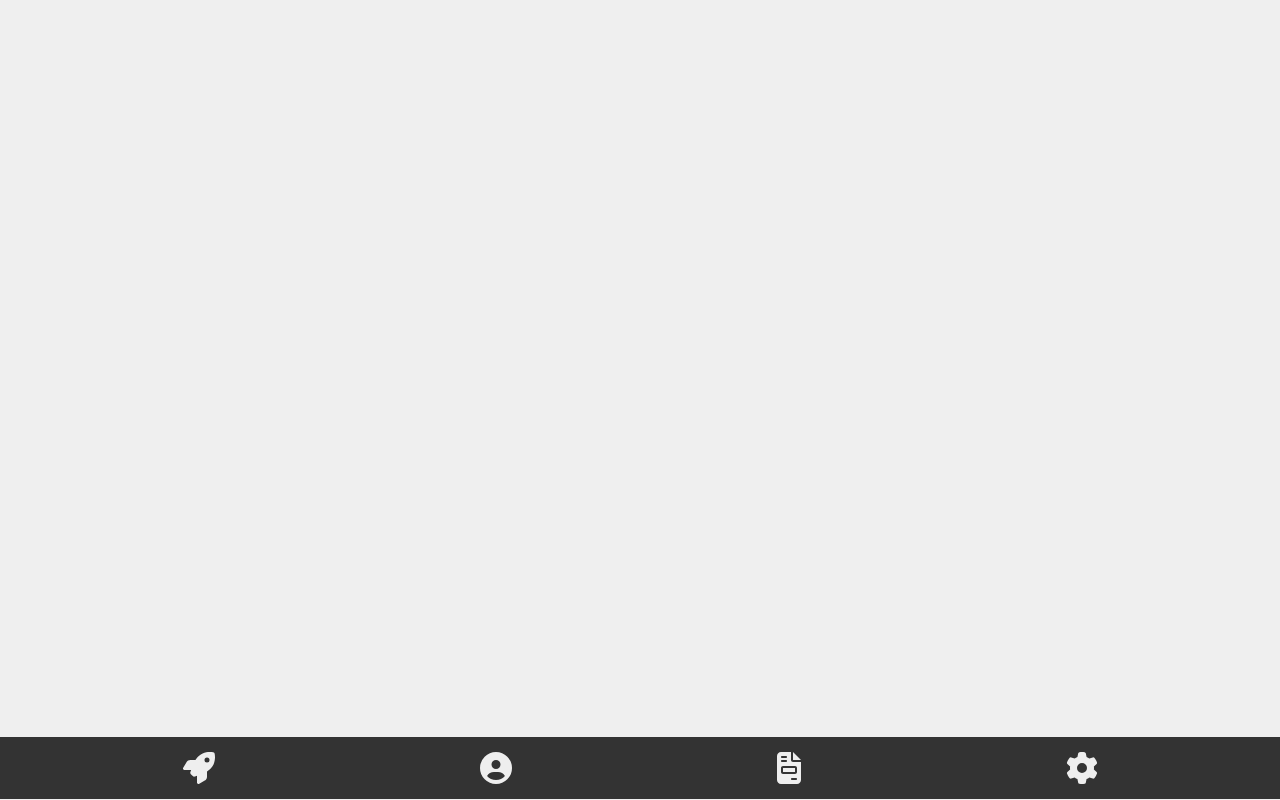
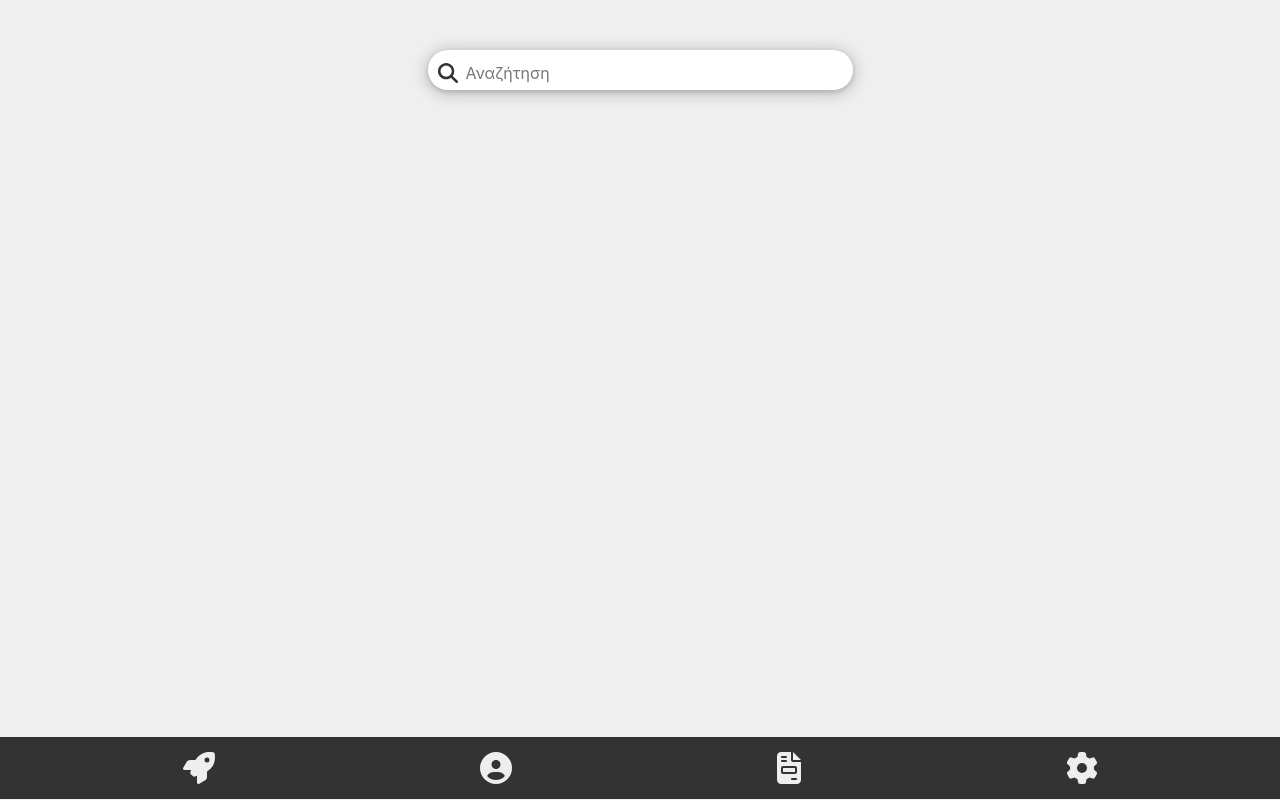
Before and after one commit to ktsalik/order-keep, a React (Create React App) app: page /backoffice/search in a window 1280 px wide. Before the commit this address had no page. Built offline with nearby package versions, Linux system fonts and the light colour scheme; a web font is replaced by a local one.

Commit message:
add search

```diff
--- a/package.json
+++ b/package.json
@@ -2,6 +2,7 @@
   "name": "backoffice",
   "version": "0.1.0",
   "private": true,
+  "homepage": "/backoffice",
   "dependencies": {
     "@fortawesome/fontawesome-svg-core": "^6.2.1",
     "@fortawesome/free-solid-svg-icons": "^6.2.1",
--- a/src/App.js
+++ b/src/App.js
@@ -6,17 +6,19 @@ import Menu from './features/menu/Menu';
 import NewCustomer from './features/new-customer/NewCustomer';
 import 'animate.css';
 import Customer from './features/customer/Customer';
+import Search from './features/search/Search';
 
 function App() {
   return (
     <div className="App">
-      <BrowserRouter>
+      <BrowserRouter basename="/backoffice">
         <main>
           <Routes>
             <Route path="/" element={<Menu />}></Route>
             <Route path="/customers" element={<Customers />}></Route>
             <Route path="/new-customer" element={<NewCustomer />}></Route>
             <Route path="/customer/:id" element={<Customer />}></Route>
+            <Route path="/search" element={<Search />}></Route>
           </Routes>
         </main>
 
--- a/src/features/customers/Customers.scss
+++ b/src/features/customers/Customers.scss
@@ -33,7 +33,6 @@
       tbody {
 
         tr {
-          // border-top: 1px solid $input-border-color;
           box-shadow: rgba(50, 50, 93, 0.25) 0px 2px 5px -1px, rgba(0, 0, 0, 0.3) 0px 1px 3px -1px;
           cursor: pointer;
 
--- a/src/features/input/Input.scss
+++ b/src/features/input/Input.scss
@@ -15,7 +15,7 @@
     width: calc(100% - 10px - 10px);
     padding: 15px 10px;
     border-radius: 5px;
-    background-color: #FFFFFF;
+    background-color: $input-background-color;
     font-size: 16px;
   }
 
@@ -23,6 +23,6 @@
     position: absolute;
     top: 16px;
     left: 11px;
-    color: $placeholder-color;
+    color: $placeholder-text-color;
   }
 }
--- a/src/features/menu/Menu.js
+++ b/src/features/menu/Menu.js
@@ -28,7 +28,7 @@ const Menu = (props) => {
         <FontAwesomeIcon icon={faFileCirclePlus} size="2x" />
         <span>{t.menu.newOrder}</span>
       </Link>
-      <Link className={`option ${positionOptions ? 'positioned' : ''}`} to="/">
+      <Link className={`option ${positionOptions ? 'positioned' : ''}`} to="/search">
         <FontAwesomeIcon icon={faSearchPlus} size="2x" />
         <span>{t.menu.search}</span>
       </Link>
--- /dev/null
+++ b/src/features/search/Search.js
@@ -0,0 +1,124 @@
+import { faSearch } from '@fortawesome/free-solid-svg-icons';
+import { FontAwesomeIcon } from '@fortawesome/react-fontawesome';
+import { useRef, useState, useEffect } from 'react';
+import './Search.scss';
+import request from '../../request';
+import { useNavigate } from 'react-router-dom';
+
+const Search = (props) => {
+  const [value, setValue] = useState('');
+  const inputElRef = useRef(null);
+  const placeholderElRef = useRef(null);
+  const [quickSearchResults, setQuickSearchResults] = useState([]);
+
+  const navigate = useNavigate();
+
+  useEffect(() => {
+    if (value.length >= 2) {
+      request.get(`quick-search/${value}`).then((response) => {
+        let data = response.data;
+
+        data.sort((a, b) => {
+          const aAttributeIndexOnName = a.name.indexOf(a.attribute);
+          const bAttributeIndexOnName = b.name.indexOf(b.attribute);
+
+          if (aAttributeIndexOnName > -1 && bAttributeIndexOnName === -1) {
+            return -1;
+          } else if (bAttributeIndexOnName > -1 && aAttributeIndexOnName === -1) {
+            return 1;
+          } else {
+            if (a.position > b.position) {
+              return 1;
+            } else {
+              return -1;
+            }
+          }
+        });
+
+        setQuickSearchResults(data)
+      });
+    } else {
+      setQuickSearchResults([]);
+    }
+  }, [value]);
+
+  const onPlaceholderClick = () => {
+    inputElRef.current.focus();
+  };
+
+  const onInputFocus = () => {
+    placeholderElRef.current.classList.add('d-none');
+  };
+
+  const onInputBlur = () => {
+    if (value.trim().length === 0) {
+      placeholderElRef.current.classList.remove('d-none');
+    }
+  };
+
+  const onInputChange = (e) => {
+    setValue(e.target.value);
+  };
+
+  return (
+    <div className="Search">
+      <div className="search-bar">
+        <div className={`input ${quickSearchResults.length > 0 ? 'has-suggestions' : ''}`}>
+          <FontAwesomeIcon className="icon" icon={faSearch} size="lg" />
+
+          <input
+            type="text"
+            ref={inputElRef}
+            value={value}
+            onChange={onInputChange}
+            onFocus={onInputFocus}
+            onBlur={onInputBlur}
+          />
+
+          <div
+            className="placeholder"
+            ref={placeholderElRef}
+            onClick={onPlaceholderClick}
+          >
+            Αναζήτηση
+          </div>
+
+          <div className={`results ${quickSearchResults.length > 0 ? '' : 'd-none'}`}>
+            {
+              quickSearchResults.map((result, i) => {
+                const attributeIndexOnName = result.name.indexOf(result.attribute);
+
+                let name = result.name;
+                let attribute = result.attribute;
+                if (attributeIndexOnName > -1) {
+                  name = result.name.slice(0, attributeIndexOnName);
+                  name += '<b>';
+                  name += result.attribute;
+                  name += '</b>';
+                  name += result.name.slice(attributeIndexOnName + result.attribute.length);
+                } else {
+                  attribute = result.attribute.substr(0, result.position);
+                  attribute += '<b>';
+                  attribute += result.attribute.substr(result.position, value.length);
+                  attribute += '</b>';
+                  attribute += result.attribute.substr(result.position + value.length);
+                }
+
+                return (
+                  <div className="" key={i} onClick={() => {
+                    navigate(`/customer/${result.id}`);
+                  }}>
+                    <span dangerouslySetInnerHTML={{ __html: name }}></span>
+                    <span dangerouslySetInnerHTML={{ __html: attribute }} className={`${attributeIndexOnName > -1 ? 'd-none' : ''}`}></span>
+                  </div>
+                );
+              })
+            }
+          </div>
+        </div>
+      </div>
+    </div>
+  );
+}
+
+export default Search;
--- /dev/null
+++ b/src/features/search/Search.scss
@@ -0,0 +1,75 @@
+@import '../../variables.scss';
+
+.Search {
+
+  .search-bar {
+    margin-top: 50px;
+
+    .input {
+      position: relative;
+      width: 425px;
+      max-width: calc(100% - 20px - 20px);
+      margin: 0 auto;
+
+      &.has-suggestions {
+
+        input {
+          border-bottom-left-radius: 0;
+          border-bottom-right-radius: 0;
+        }
+      }
+
+      .icon {
+        position: absolute;
+        top: 13px;
+        left: 10px;
+      }
+
+      input {
+        all: none;
+        outline: none;
+        border: none;
+        width: calc(100% - 15px - 38px);
+        padding: 10px 15px;
+        padding-left: 38px;
+        border-radius: 27px;
+        background-color: $input-background-color;
+        font-size: 16px;
+        box-shadow: $input-box-shadow;
+      }
+
+      .placeholder {
+        position: absolute;
+        top: 13px;
+        left: 38px;
+        color: $placeholder-text-color;
+      }
+
+      .results {
+        position: absolute;
+        width: calc(100% - 15px - 38px);
+        max-height: 350px;
+        overflow-y: auto;
+        top: 100%;
+        left: 0;
+        padding: 10px 15px;
+        padding-left: 38px;
+        border-bottom-left-radius: 27px;
+        border-bottom-right-radius: 27px;
+        background-color: $input-background-color;
+        box-shadow: rgba(0, 0, 0, 0.09) 0px 2px 1px, rgba(0, 0, 0, 0.09) 0px 4px 2px, rgba(0, 0, 0, 0.09) 0px 8px 4px, rgba(0, 0, 0, 0.09) 0px 16px 8px, rgba(0, 0, 0, 0.09) 0px 32px 16px;
+
+        & > * {
+          display: flex;
+          flex-direction: column;
+          padding: 10px 0;
+          cursor: pointer;
+
+          span:nth-of-type(2) {
+            font-size: 14px;
+          }
+        }
+      }
+    }
+  }
+}
--- a/src/request.js
+++ b/src/request.js
@@ -1,7 +1,7 @@
 import axios from "axios";
 
 const request = axios.create({
-  baseURL: 'http://localhost/backoffice/',
+  baseURL: 'https://arxagelwn.gr/backoffice/',
 });
 
 export default request;
--- a/src/variables.scss
+++ b/src/variables.scss
@@ -5,8 +5,10 @@ $bottom-menu-text-color: #EEEEEE;
 $menu-background-color: #555555;
 $menu-text-color: #EEEEEE;
 $input-border-color: #CCCCCC;
+$input-background-color: #FFFFFF;
+$input-box-shadow: rgba(14, 30, 37, 0.12) 0px 2px 4px 0px, rgba(14, 30, 37, 0.32) 0px 2px 16px 0px;
 $scrollbar-color: #555555;
-$placeholder-color: #777777;
+$placeholder-text-color: #777777;
 $primary-button-background-color: #333333;
 $primary-button-text-color: #EFEFEF;
 $hover-color: #DFDFDF;
```
